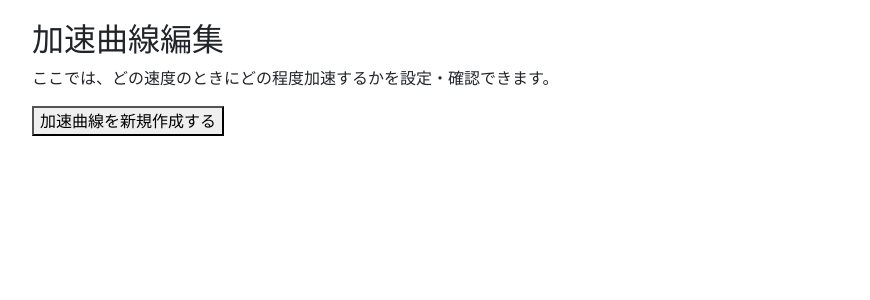
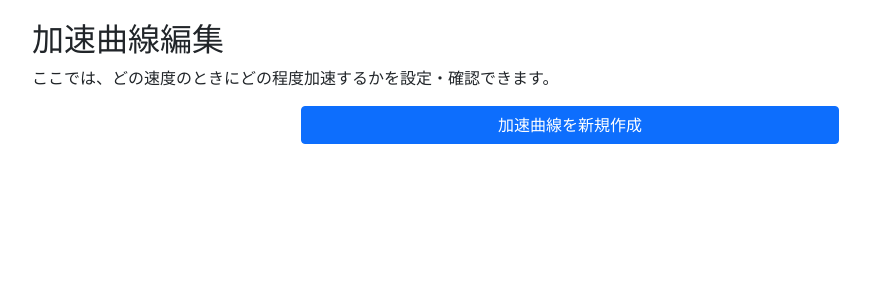
Before and after one commit to mipsparc/mm_web, a Flask app: page /accel_speed in a window 1280 px wide. Shown: the part 136-436 px from the top of the page, without its empty margins (70-940 px from the left). Run offline with Flask 2, Linux system fonts and the light colour scheme; data that the repository does not hold is empty; some libraries are stand-ins or nearby versions.

Commit message:
UI改善

```diff
--- a/templates/accel_speed.html
+++ b/templates/accel_speed.html
@@ -4,35 +4,40 @@
 <div>
     <p>ここでは、どの速度のときにどの程度加速するかを設定・確認できます。</p>
 
-    <div>
     <form method="post">
-            <button type="submit" name="mode" value="new">加速曲線を新規作成する</button>
+        <div class="d-grid gap-2 col-6 mx-auto m-2">
+            <button type="submit" class="btn btn-primary" name="mode" value="new">加速曲線を新規作成</button>
+        </div>
     </form>
-    </div>
 
     {% for curve_group_id, curve_group in curve_groups.items() %}
-    <ul style="background-color:#ffe8ff;list-style:none;padding:10px;max-width:600px">
-        <p>加速曲線番号{{ curve_group_id|e }}
-        <form method="post">
+    <div class="border border-3 d-inline-flex flex-column m-2">
+        <form method="post" class="row m-2">
             <input type="hidden" name="curve_group_id" value="{{ curve_group_id|e }}">
-            <button type="submit" name="mode" value="delGroup" onclick="return confirm('本当に削除しますか')">加速曲線を削除する</button>
+            <h4>加速曲線{{ curve_group_id|e }}</h4>
+            <button type="submit" class="btn btn btn-outline-danger" name="mode" value="delGroup" onclick="return confirm('本当に削除しますか')">加速曲線を削除する</button>
         </form>
         {% for curve in curve_group %}
-        <li>
-            <form method="post">
+        <form method="post" class="m-2">
             <input type="hidden" name="curve_id" value="{{ curve.curve_id|e }}">
             <input type="hidden" name="curve_group_id" value="{{ curve.curve_group_id|e }}">
-                <label>速度: <input type="number" name="speed" pattern="[0-9]+" value="{{ curve.speed|e }}" required></label>
-                <label style="padding-left:20px;">加速度(例:0.3): <input type="text" name="accel" pattern="[0-9]\.[0-9]{1,2}" size="5"  value="{{ curve.accel|e }}" required></label>
-                <button type="submit" name="mode" value="save">保存</button>
+            <div class="input-group m-1">
+                <span class="input-group-text">速度</span>
+                <input type="number" class="form-control" aria-label="Sizing example input" aria-describedby="inputGroup-sizing-default" name="speed" pattern="[0-9]+" value="{{ curve.speed|e }}" required>
+                <span class="input-group-text">加速度</span>
+                <input type="text" class="form-control" aria-label="Sizing example input" aria-describedby="inputGroup-sizing-default" name="accel" pattern="[0-9]\.[0-9]{1,2}" size="2" placeholder="0.3" value="{{ curve.accel|e }}" required>
+            </div>
+            <button type="submit" class="btn btn-primary m-1" name="mode" value="save">保存</button>
             {% if not curve.isnew %}
-                <button type="submit" name="mode" value="del" formnovalidate>削除</button>
+            <button type="submit" class="btn btn-warning m-1" name="mode" value="del" formnovalidate>削除</button>
             {% endif %}
         </form>
-        </li>
         {% endfor %}
-    </ul>
+    </div>
     {% endfor %}
+
+    <div class="chart_svg text-center m-2">
         {{ chart_img | safe }}
     </div>
+</div>
 {% endblock %}
--- a/templates/softreset.html
+++ b/templates/softreset.html
@@ -2,10 +2,10 @@
 {% block content %}
 <h2>ソフトリセット</h2>
 <div>
-    <p>この画面ではソフトリセット(ソフトとDSAir2のみの再起動)ができます。一瞬で完了します。</p>
+    <p>この画面ではソフトリセット(ソフトとDSAir2の再起動)ができます。数秒でランプがふたたび点滅して完了します。</p>
     <div style="margin:30px">
         <form method="post" enctype='multipart/form-data'>
-            <input type='submit' value='ソフトリセットする'>
+            <input type='submit' class="btn btn-primary" value='ソフトリセットする'>
         </form>
     <div>
 </div>
--- a/templates/template.html
+++ b/templates/template.html
@@ -5,6 +5,14 @@
     <meta name="viewport" content="width=device-width, initial-scale=1">
     <link href="/static/bootstrap.min.css" rel="stylesheet">
     <title>MultiMascon</title>
+    <style>
+        .chart_svg {
+            max-width: 100%;
+        }
+        .chart_svg svg {
+            max-width: 100%;
+        }
+    </style>
 </head>
 <body>
     <nav class="navbar navbar-expand-lg navbar-light bg-light">
```
Lines whose indentation alone changed are shown as unchanged.
